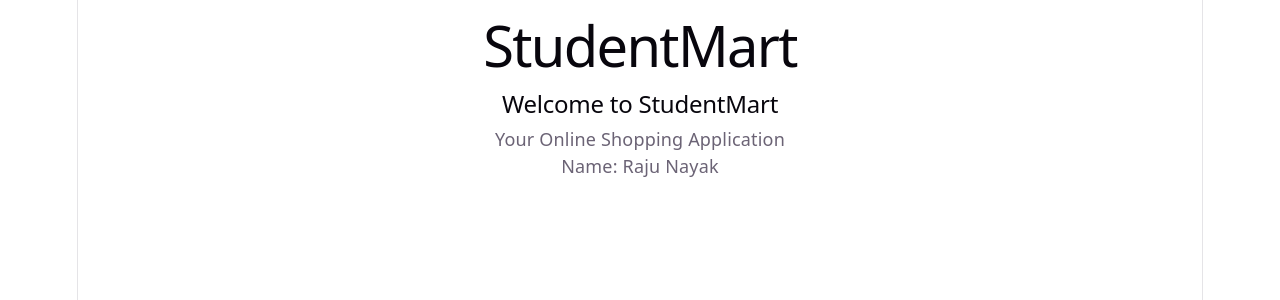
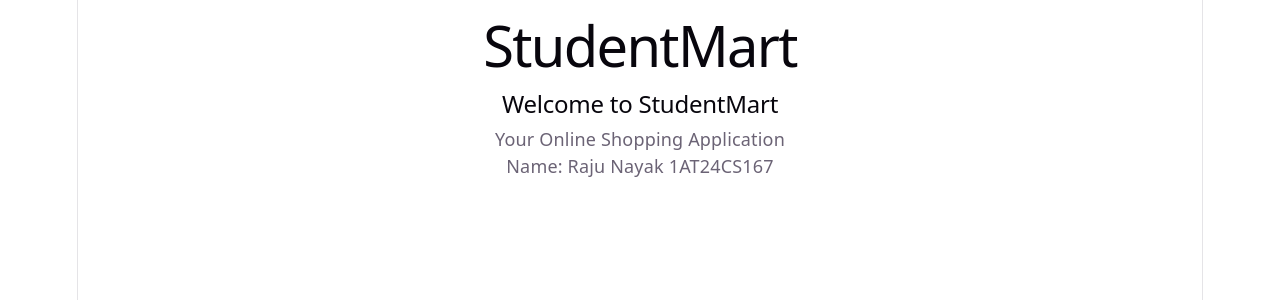
Before and after one commit to rajunayak2006/1AT24CS167-StudentMart, a React (Vite) app in the folder studentMarks/: page / in a window 1280 px wide. Shown: the top 300 px of the page. Built offline with nearby package versions, Linux system fonts and the light colour scheme.

Commit message:
Pre-Lab-React Introduction

```diff
--- a/studentMarks/src/App.jsx
+++ b/studentMarks/src/App.jsx
@@ -4,7 +4,7 @@ function App() {
       <h1>StudentMart</h1>
       <h2>Welcome to StudentMart</h2>
       <p>Your Online Shopping Application</p>
-      <p>Name: Raju Nayak</p>
+      <p>Name: Raju Nayak 1AT24CS167</p>
     </div>
   )
 }
```
